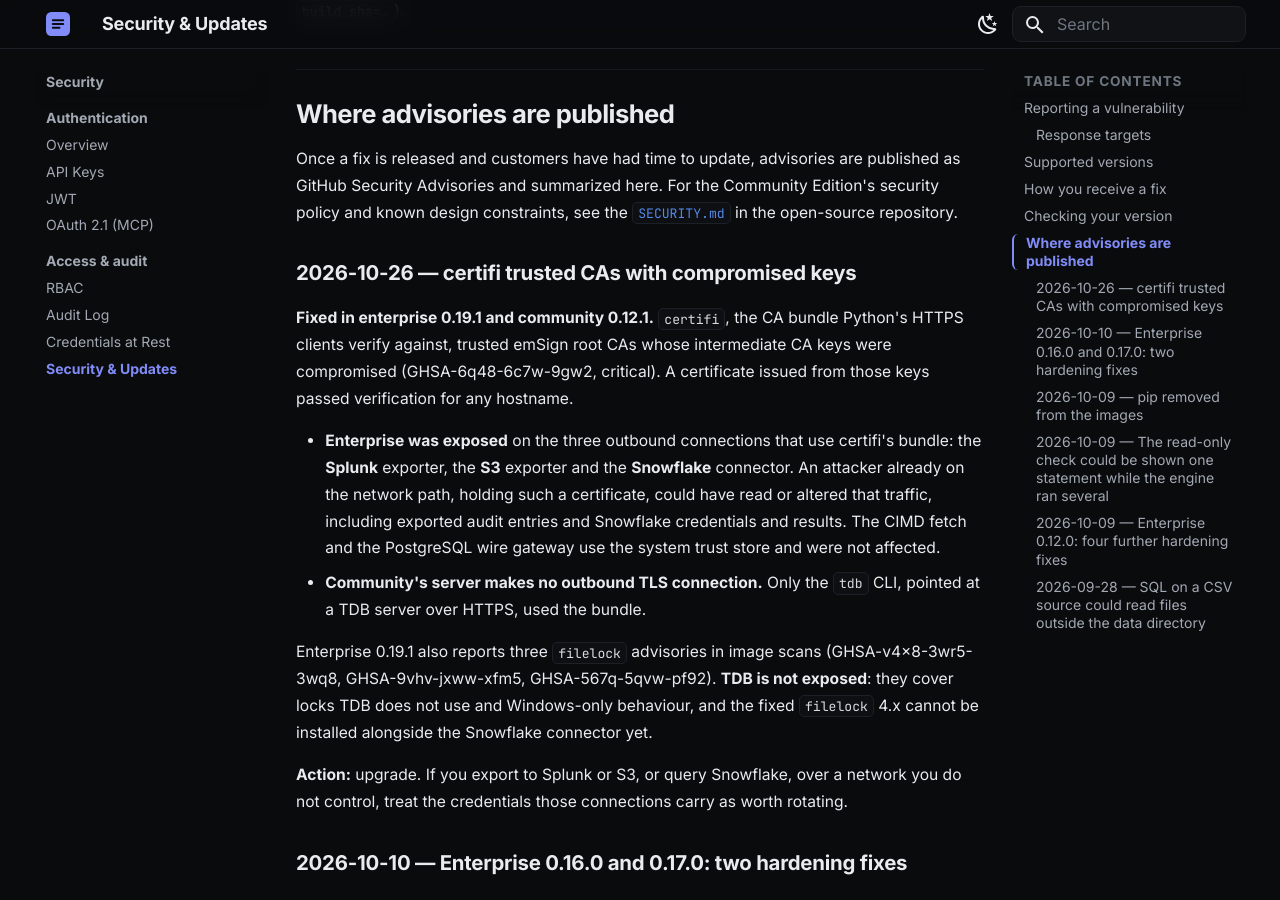
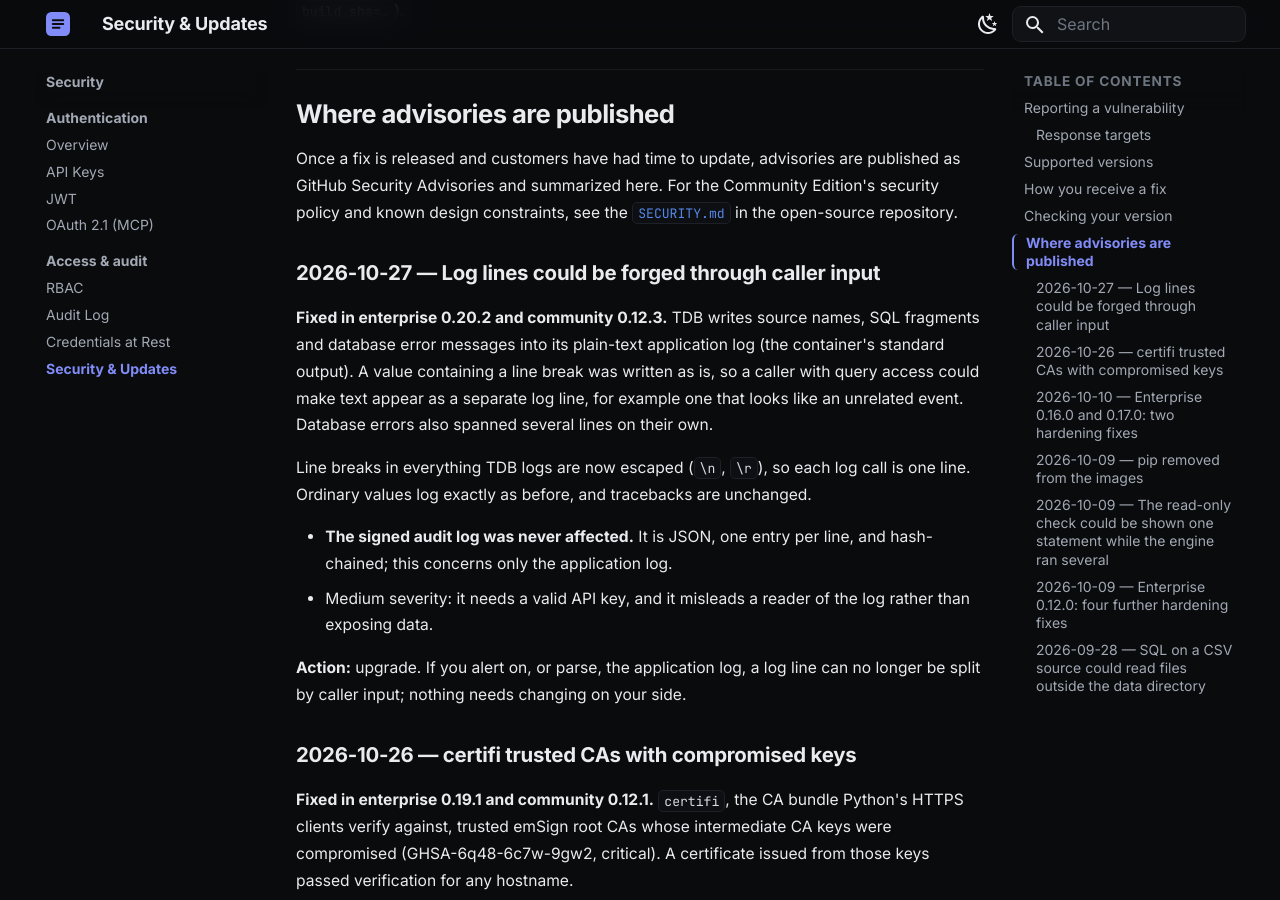
Before and after one commit to tdb-project/tdb-docs, an MkDocs documentation site: the page built from docs/security/updates.md, in a window 1280 px wide and 900 px high, scrolled down 2070 px. Built offline with MkDocs 1.6.1 and Material for MkDocs 9.7.7, drawn with Linux system fonts in a browser that asks for light colours.

Commit message:
Log line-break escaping (enterprise 0.20.2 / community 0.12.3): security update; samples to 0.20.2/eb546eb and 0.12.3
Co-Authored-By: Claude Opus 5.5 <noreply@anthropic.com>

```diff
--- a/docs/security/updates.md
+++ b/docs/security/updates.md
@@ -89,6 +89,26 @@ published as GitHub Security Advisories and summarized here. For the Community
 Edition's security policy and known design constraints, see the
 [`SECURITY.md`](https://github.com/tdb-project/tdb-community/blob/main/SECURITY.md)
 in the open-source repository.
+
+### 2026-10-27 — Log lines could be forged through caller input
+
+**Fixed in enterprise 0.20.2 and community 0.12.3.** TDB writes source names, SQL
+fragments and database error messages into its plain-text application log (the
+container's standard output). A value containing a line break was written as is, so
+a caller with query access could make text appear as a separate log line, for
+example one that looks like an unrelated event. Database errors also spanned several
+lines on their own.
+
+Line breaks in everything TDB logs are now escaped (`\n`, `\r`), so each log call is
+one line. Ordinary values log exactly as before, and tracebacks are unchanged.
+
+- **The signed audit log was never affected.** It is JSON, one entry per line, and
+  hash-chained; this concerns only the application log.
+- Medium severity: it needs a valid API key, and it misleads a reader of the log
+  rather than exposing data.
+
+**Action:** upgrade. If you alert on, or parse, the application log, a log line
+can no longer be split by caller input; nothing needs changing on your side.
 
 ### 2026-10-26 — certifi trusted CAs with compromised keys
 
```
Also changed, not shown: docs/api/mcp.md (+1 -1 lines), docs/getting-started/community.md (+1 -1 lines), docs/getting-started/installation.md (+1 -1 lines), docs/getting-started/quickstart.md (+1 -1 lines), docs/observability/metrics.md (+2 -2 lines).
